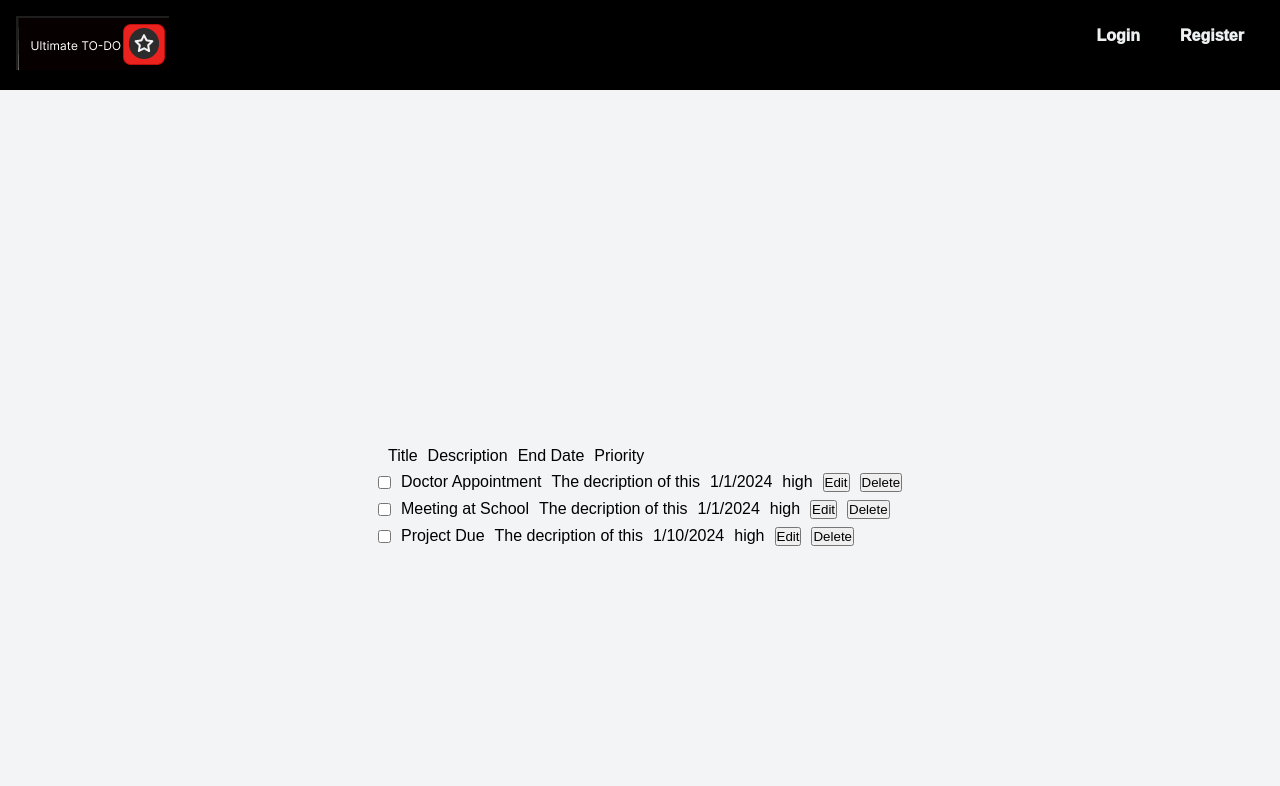
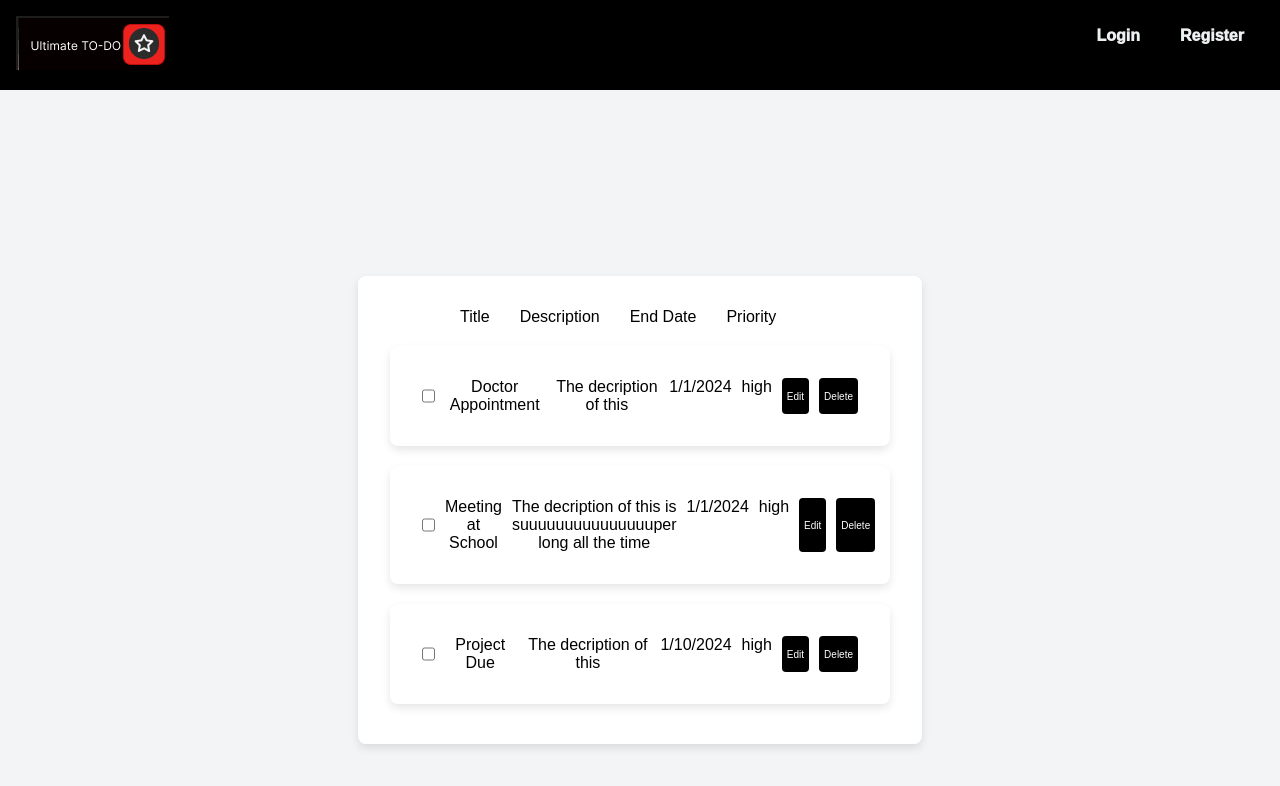
Before and after one commit to kris-rk/ultimate-todolist, a React (Create React App) app: page /view_items in a window 1280 px wide. Shown: the top 786 px of the page. Built offline with nearby package versions, Linux system fonts and the light colour scheme.

Commit message:
view items css basic

```diff
--- a/src/App.css
+++ b/src/App.css
@@ -145,4 +145,44 @@ body {
   display: flex;
   margin-bottom: 8px;
   gap: 10px;
+  width: 100%;
+  max-width: 500px;
+  padding: 2rem;
+  background-color: #ffffff;
+  box-shadow: 0 4px 8px rgba(0, 0, 0, 0.1);
+  border-radius: 8px;
+  text-align: center;
+  margin-top: 20px;
 }
+
+.item-top {
+  display: flex;
+  margin-bottom: 8px;
+  margin-left: 40px;
+
+  gap: 30px;
+}
+
+
+
+.item-container {
+  width: 100%;
+  max-width: 1000px;
+  padding: 2rem;
+  background-color: #ffffff;
+  box-shadow: 0 4px 8px rgba(0, 0, 0, 0.1);
+  border-radius: 8px;
+  text-align: center;
+  margin-top: 20px;
+}
+
+.item-container button {
+  padding: 5px;
+  background-color: black;
+  color: #fff;
+  font-size: 10px;
+  border: none;
+  border-radius: 4px;
+  cursor: pointer;
+  transition: background-color 0.3s ease;
+}
--- a/src/ViewItems.js
+++ b/src/ViewItems.js
@@ -16,7 +16,7 @@ function ViewItems() {
         {
             id: 2,
             name: 'Meeting at School',
-            description: 'The decription of this',
+            description: 'The decription of this is suuuuuuuuuuuuuuuper long all the time',
             end_date: '1/1/2024',
             priority: 'high',
             completed: false
@@ -46,10 +46,10 @@ function ViewItems() {
     }
 
     return (
-        <div>
+        <div className="item-container">
             <Navbar></Navbar>
-            <div className="item">
-                <p> </p>
+            <div className="item-top">
+                <p>  </p>
                 <p>Title</p>
                 <p>Description</p>
                 <p> End Date </p>
```
